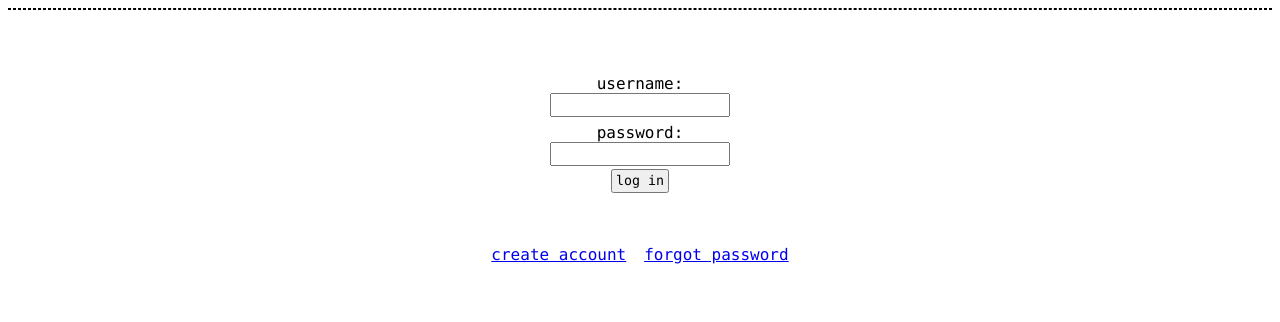
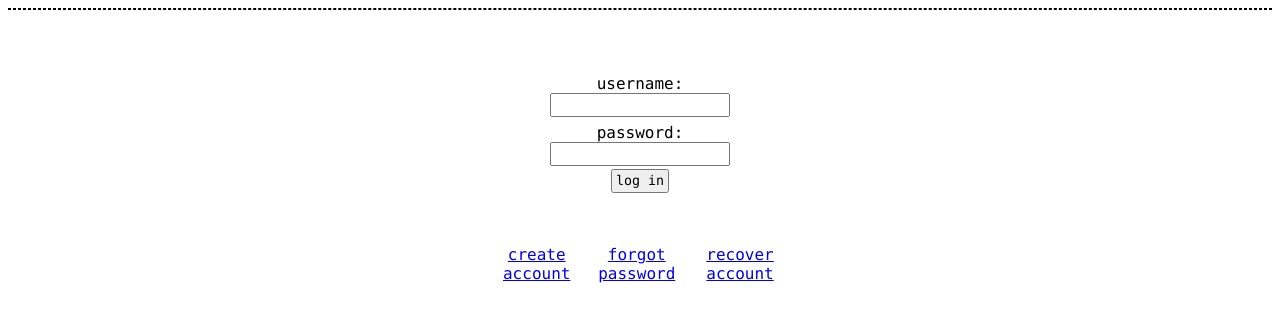
Before and after one commit to franklindyer/agora-app, a Flask app: page /login in a window 1280 px wide. Shown: the part 75-397 px from the top of the page. Run offline with Flask 3, Linux system fonts and the light colour scheme; parts of the project's set-up code (start-up, migrations or seed data) failed here and were passed over.

Commit message:
Add recover account button

```diff
--- a/src/templates/login.html
+++ b/src/templates/login.html
@@ -16,9 +16,9 @@
             <input type="submit" value="log in"/>
         </form>
         <div class="group hbox" id="login-options">
-            <a class="nav-button" href="/join">create account</a>
-            {# TODO: this is going to redirect to forgetting pwd page #}
-            <a class="nav-button" href="/">forgot password</a>
+            <a href="/join">create account</a>
+            <a href="/changepass">forgot password</a>
+            <a href="/backup">recover account</a>
         </div>
     </div>
 {% endblock %}
```
